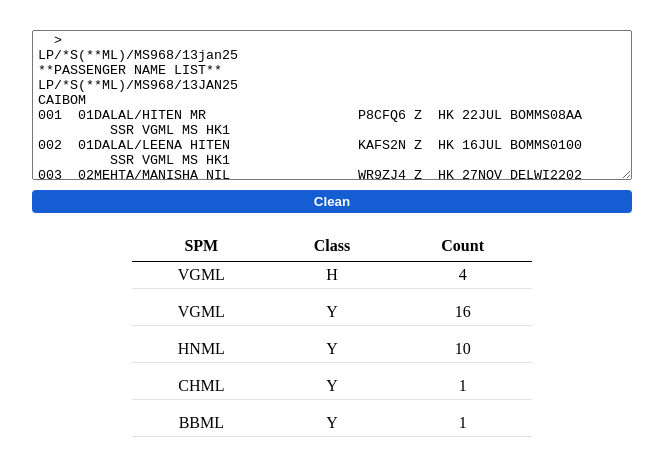
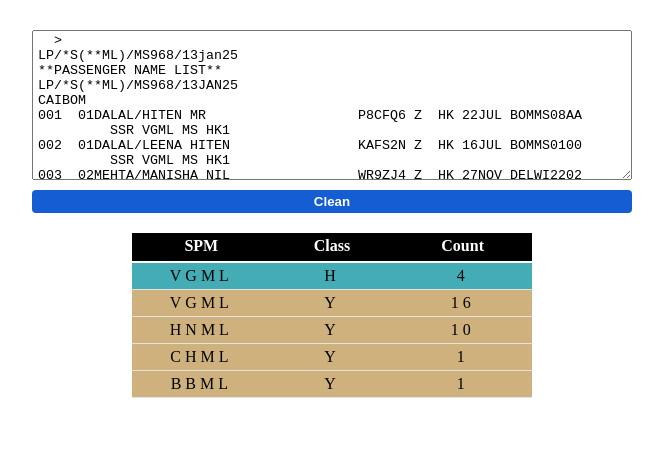
Before and after one commit to MostafaEzzatt/pare-SPM, a plain HTML site: page index.html in a window 1280 px wide. Both pictures are taken after a click on the button "Clean". Shown: the whole page, without its empty margins (308-971 px from the left). Drawn offline with Linux system fonts and the light colour scheme.

Commit message:
better ui and solve cap and small characters and repeated records

```diff
--- a/js-src.js
+++ b/js-src.js
@@ -14,13 +14,19 @@ function renderData(data) {
   for (let d = 0; d < data.length; d++) {
     const mainElement = createDivWithClass("table-row");
     const mealType = createDivWithClass("");
-    mealType.innerHTML = data[d]["meal-type"];
+    mealType.innerHTML = data[d]["meal-type"].toUpperCase();
 
     const classElem = createDivWithClass("");
     classElem.innerHTML = data[d]["class"];
 
     const count = createDivWithClass("");
     count.innerHTML = data[d]["count"];
+
+    if (data[d]["class"] == "H") {
+      mainElement.classList.add("horus");
+    } else {
+      mainElement.classList.add("economy");
+    }
 
     mainElement.appendChild(mealType);
     mainElement.appendChild(classElem);
@@ -50,7 +56,7 @@ function getRecordMeal(data, recordNumber) {
 
 function cleanData() {
   const txtValue = txtarea.value.trim();
-  const valueSplited = txtValue.split("\n");
+  const valueSplited = txtValue.toLowerCase().split("\n");
 
   const splitArgOne = valueSplited.findIndex((el) => el.trim() == ">");
   const removeHeaderAndFooter = valueSplited.splice(
@@ -59,13 +65,13 @@ function cleanData() {
   );
 
   const cleanContent = removeHeaderAndFooter.filter(
-    (i) => i !== ")>" && i !== ">" && i !== "m" && i !== "END OF DISPLAY"
+    (i) => i !== ")>" && i !== ">" && i !== "m" && i !== "end of display"
   );
 
   for (let i = 0; i < cleanContent.length; i++) {
     currentLine = cleanContent[i];
 
-    if (!currentLine.includes("SSR")) {
+    if (!currentLine.includes("ssr")) {
       // Get Flight Class
       cureLine = currentLine.trim().replaceAll(/\s+/gm, " ").split(" ");
       flightClass = currentLine.trim().split("")[42];
@@ -81,7 +87,11 @@ function cleanData() {
         num: currentLine.trim().split("").splice(0, 3).join(""),
         flightClass,
         cureNextLine,
+        len: cureNextLine.length,
       });
+
+      if (cureNextLine.length > 4) continue;
+
       const horusClassChar = ["d", "j", "c", "r", "a", "i", "z", "p"];
       const setClass = horusClassChar.includes(
         cureLine[cureLine.length - 4].trim().toLowerCase()
@@ -92,14 +102,14 @@ function cleanData() {
       let mealType = "";
 
       switch (cureNextLine[1]) {
-        case "VLML":
-          mealType = "VGML";
+        case "vlml":
+          mealType = "vgml";
           break;
-        case "AVML":
-          mealType = "VGML";
+        case "avml":
+          mealType = "vgml";
           break;
-        case "VJML":
-          mealType = "VGML";
+        case "vjml":
+          mealType = "vgml";
           break;
 
         default:
@@ -113,7 +123,7 @@ function cleanData() {
         walkedThrough.push(currentRecordNumber);
       }
 
-      if (mealType == "MOML") {
+      if (mealType == "moml") {
         continue;
       }
 
--- a/main.css
+++ b/main.css
@@ -41,9 +41,13 @@ button:hover {
   width: 400px;
   display: flex;
   flex-direction: column;
-  gap: 10px;
+  /* gap: 10px; */
   justify-content: center;
   align-items: center;
+}
+
+.table > div {
+  letter-spacing: 4px;
 }
 
 .table-row {
@@ -60,10 +64,20 @@ button:hover {
 
 .table-header > .table-row {
   font-weight: bold;
-  border-bottom: 1px solid #000;
+  border-bottom: 2px solid white;
+  background-color: black;
+  color: white;
   padding-bottom: 6px;
 }
 
 .table-row:hover {
   background: #eff7ff;
 }
+
+.horus {
+  background-color: #44acb5;
+}
+
+.economy {
+  background-color: #cfb17e;
+}
```
